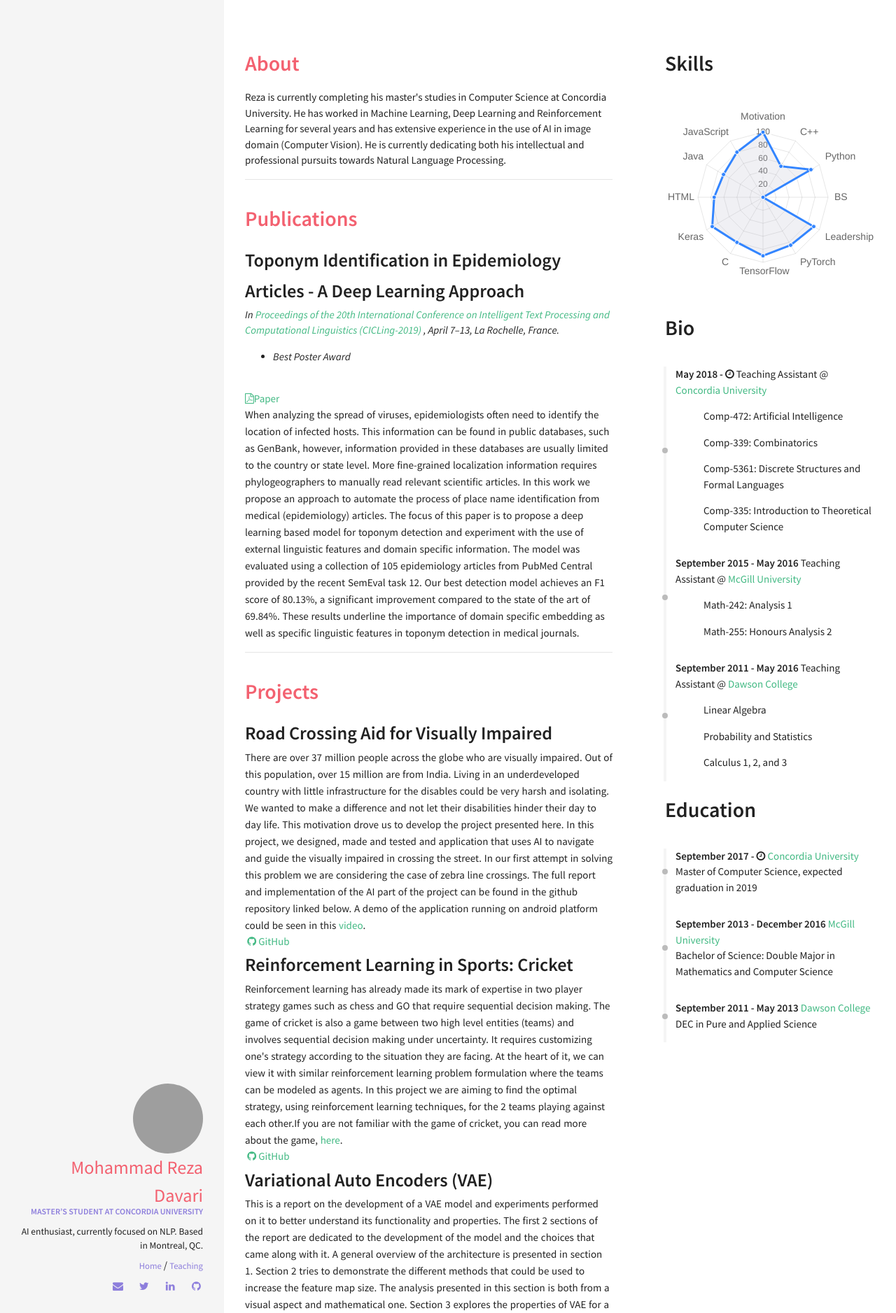
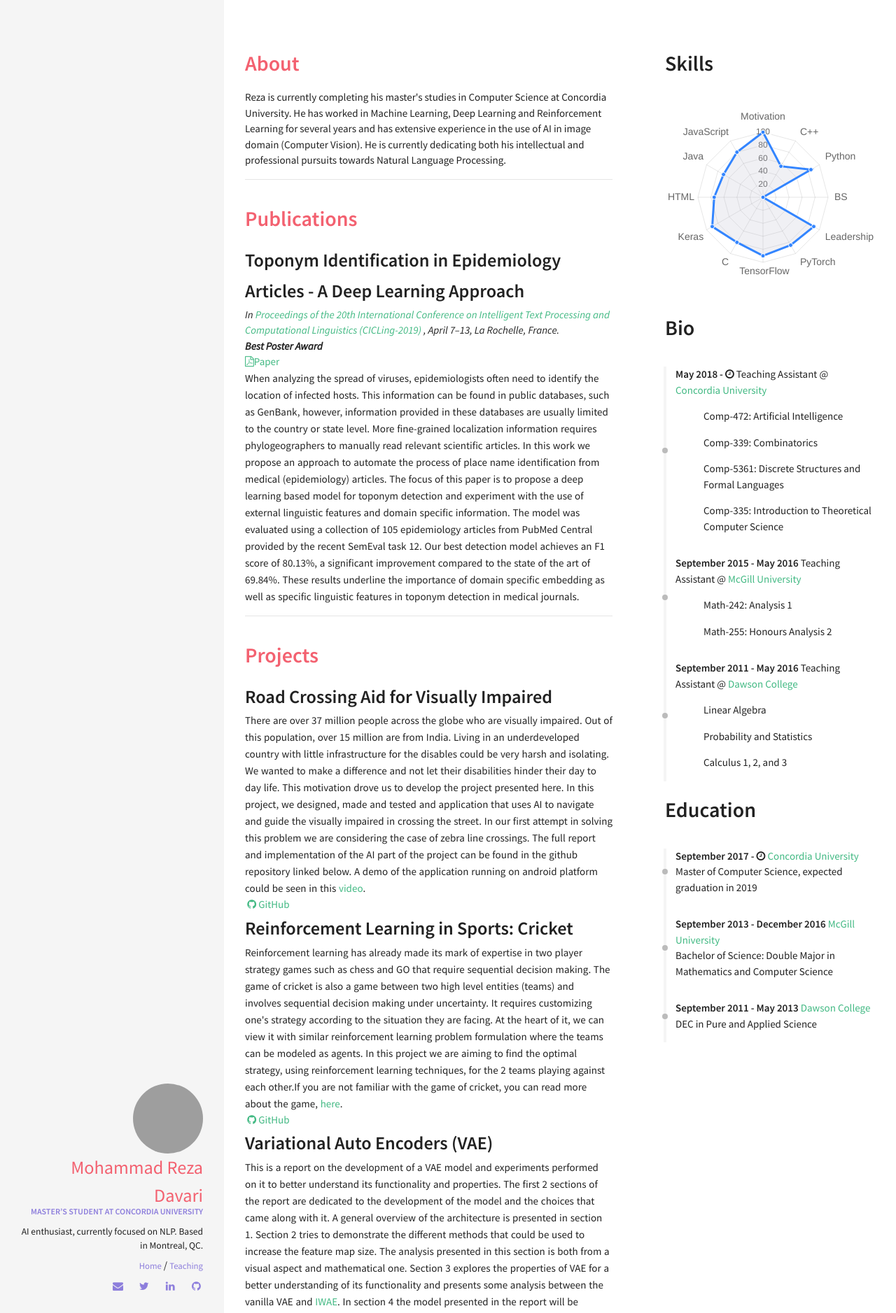
Before and after one commit to rezazzr/davari.io, a Jekyll site: the page built from index.html, in a window 1280 px wide. Shown: the top 1877 px of the page at 70% size. Built offline with Jekyll 4.4.1, drawn with Linux system fonts in a browser that asks for light colours; nearby versions of some CDN libraries.

Commit message:
minor bug fixed

```diff
--- a/_data/index/publications.yml
+++ b/_data/index/publications.yml
@@ -1,4 +1,4 @@
 - name: Toponym Identification in Epidemiology Articles - A Deep Learning Approach
   descr: When analyzing the spread of viruses, epidemiologists often need to identify the location of  infected hosts. This information can be found in public databases, such as GenBank, however, information provided in these databases are usually limited to the country or state level. More fine-grained localization information requires phylogeographers to manually read relevant scientific articles. In this work we propose an approach to automate the process of place name identification from medical (epidemiology) articles. The focus of this paper is to propose a deep learning based model for toponym detection and experiment with the use of external linguistic features and domain specific information. The model was evaluated using a collection of 105 epidemiology articles from PubMed Central provided by the recent SemEval task 12. Our best detection model achieves an F1 score of 80.13%, a significant improvement compared to the state of the art of 69.84%. These results underline the importance of  domain specific embedding as well as specific linguistic features in toponym detection in medical journals.
   paper: https://arxiv.org/abs/1904.11018
-  published: In <a href="https://www.cicling.org/2019/"> Proceedings of the 20th International Conference on Intelligent Text Processing and Computational Linguistics (CICLing-2019) </a>, April 7–13, La Rochelle, France. <br> <ul> <li>Best Poster Award</li> </ul>
+  published: In <a href="https://www.cicling.org/2019/"> Proceedings of the 20th International Conference on Intelligent Text Processing and Computational Linguistics (CICLing-2019) </a>, April 7–13, La Rochelle, France. <br> <b>Best Poster Award</b>
```
